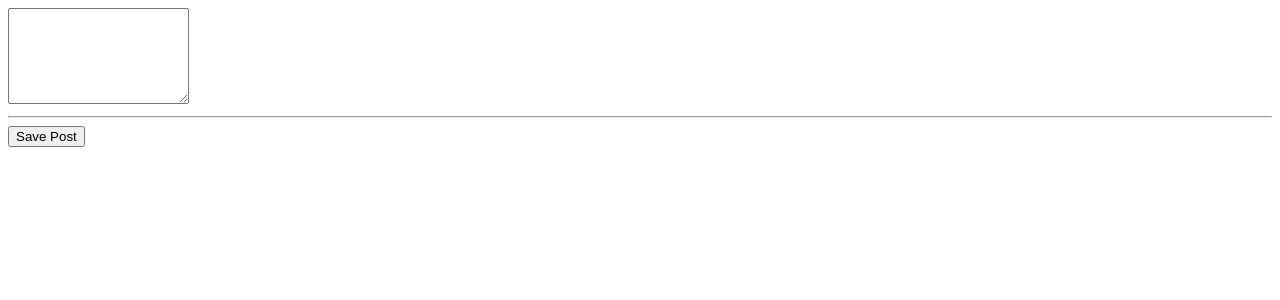
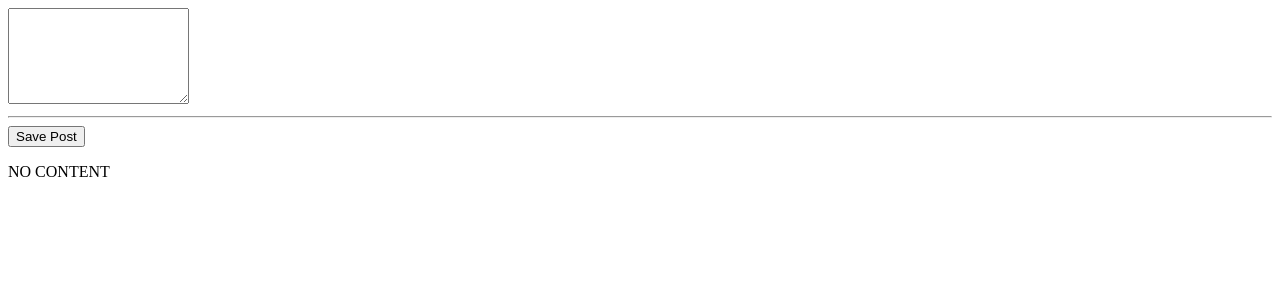
Before and after one commit to maurino72/mean-course, an Angular app: page / in a window 1280 px wide. Shown: the top 300 px of the page. Built offline with nearby package versions, Linux system fonts and the light colour scheme.

Commit message:
Getting user input

```diff
--- a/src/app/app.module.ts
+++ b/src/app/app.module.ts
@@ -3,10 +3,11 @@
 import { BrowserModule } from '@angular/platform-browser';
 
 import { AppComponent } from './app.component';
+import { FormsModule } from '@angular/forms';
 
 @NgModule({
   declarations: [AppComponent, PostCreateComponent],
-  imports: [BrowserModule],
+  imports: [BrowserModule, FormsModule],
   providers: [],
   bootstrap: [AppComponent],
 })
--- a/src/app/components/posts/post-create/post-create.component.html
+++ b/src/app/components/posts/post-create/post-create.component.html
@@ -1,4 +1,4 @@
-<textarea rows="6" [value]="newPost"></textarea>
+<textarea rows="6" [(ngModel)]="enteredValue"></textarea>
 <hr />
 <button (click)="onAddPost()">Save Post</button>
 
--- a/src/app/components/posts/post-create/post-create.component.ts
+++ b/src/app/components/posts/post-create/post-create.component.ts
@@ -5,8 +5,10 @@
   templateUrl: './post-create.component.html',
 })
 export class PostCreateComponent {
-  newPost = '';
+  enteredValue = '';
+  newPost = 'NO CONTENT';
+
   onAddPost() {
-    this.newPost = "The user's Post";
+    this.newPost = this.enteredValue;
   }
 }
```
